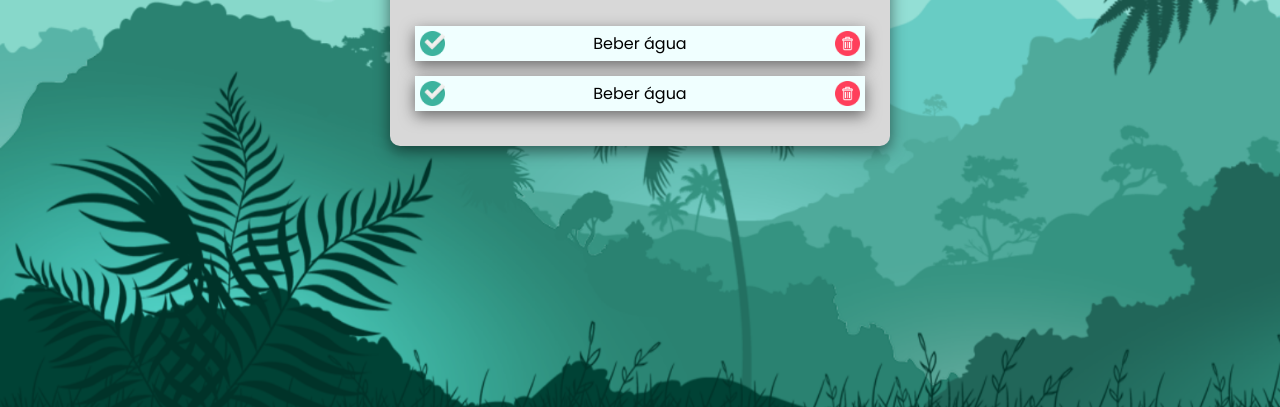
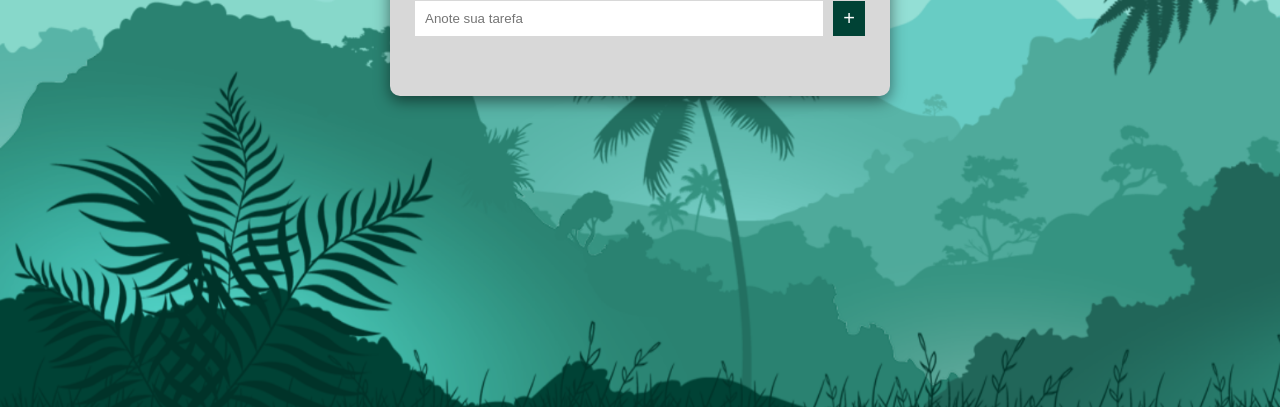
Before and after one commit to Pietra-Costa/to-do-list, a plain HTML site: page index.html in a window 1280 px wide. Shown: the part 393-800 px from the top of the page. Drawn offline with Linux system fonts and the light colour scheme.

Commit message:
html removal

```diff
--- a/index.html
+++ b/index.html
@@ -16,17 +16,7 @@
         </div>
 
         <ul class="list-task">
-            <li class="task">
-                <img src="assets/checked.png" alt="check">
-                <p>Beber água</p>
-                <img src="assets/trash.png" alt="trash">
-            </li>
 
-            <li class="task">
-                <img src="assets/checked.png" alt="check">
-                <p>Beber água</p>
-                <img src="assets/trash.png" alt="trash">
-            </li>
         </ul>
     </div>
 
```
